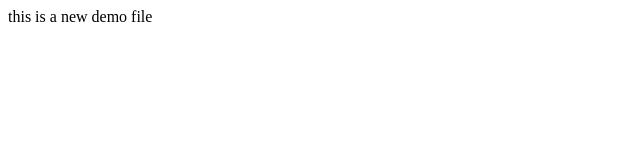
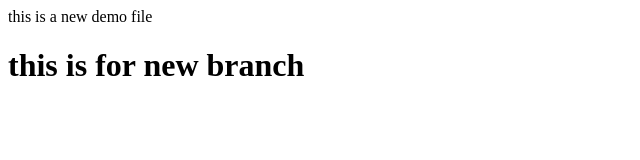
Before and after one commit to cyrusthakur/newdemo, a plain HTML site: page index.html in a window 1280 px wide. Shown: the whole page, without its empty margins (0-640 px from the left). Drawn offline with Linux system fonts and the light colour scheme.

Commit message:
new branch file created

```diff
--- a/index.html
+++ b/index.html
@@ -1 +1,2 @@
 <p>this is a new demo file </p>
+<h1>this is for new branch </h1>
```
Also changed, not shown: 1 other file.
